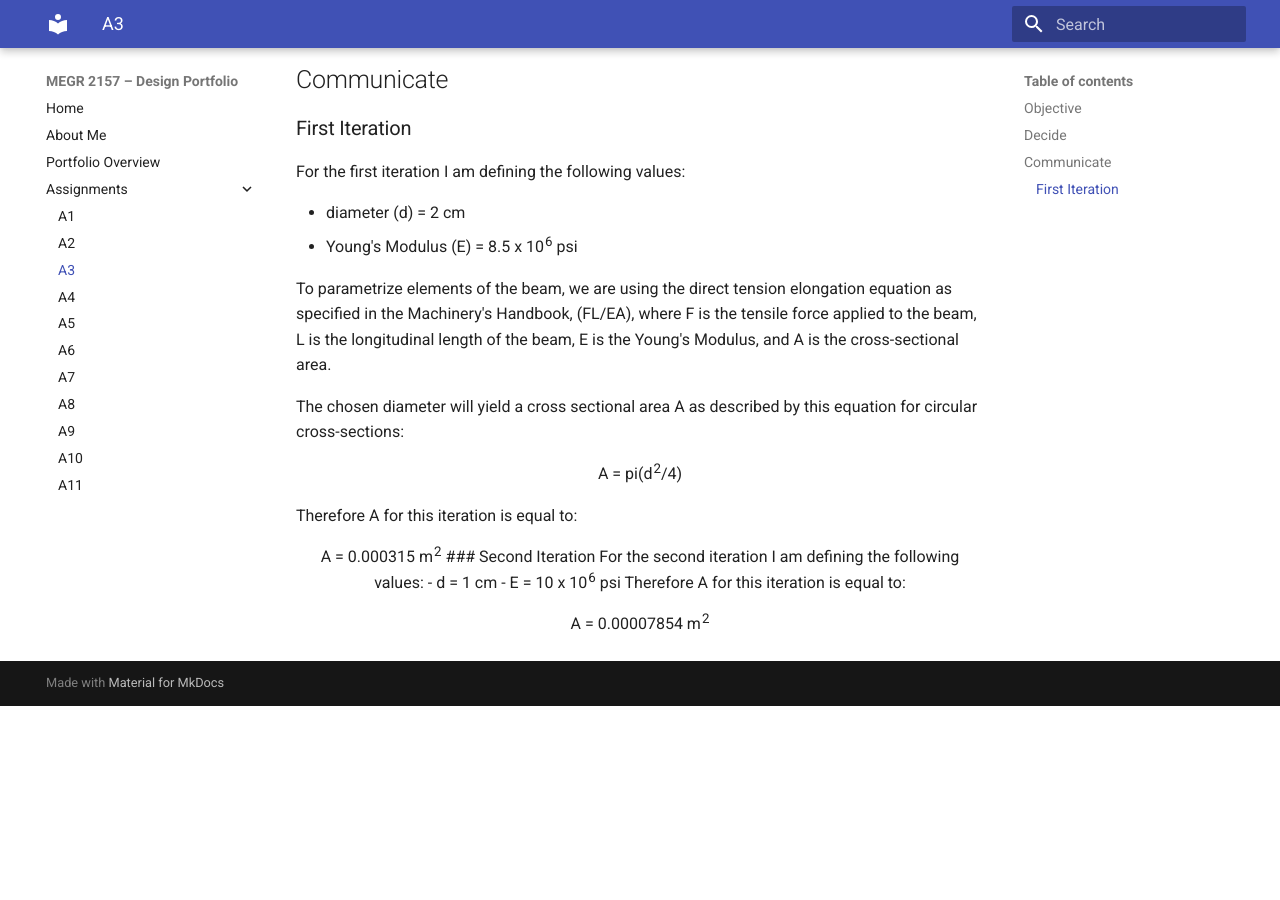
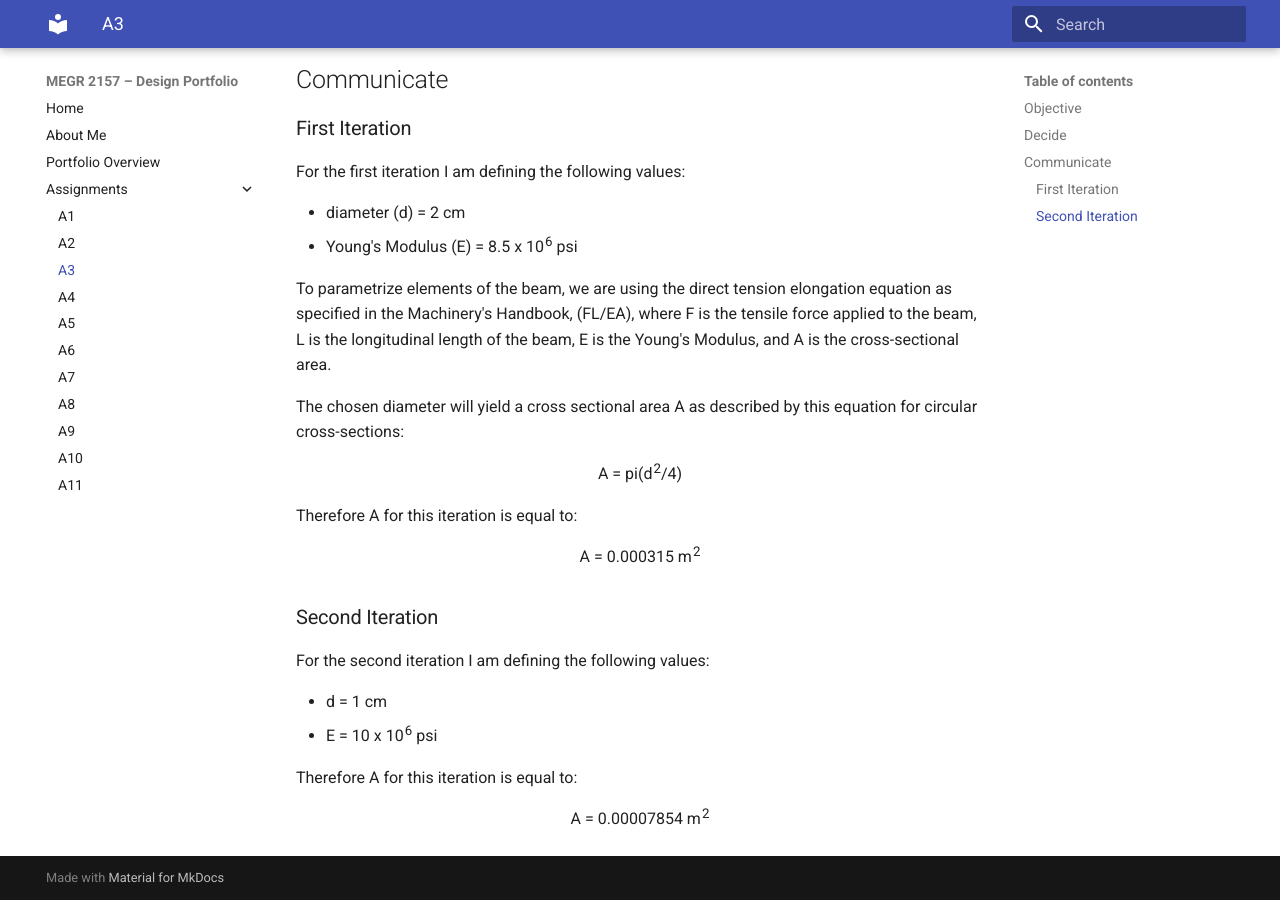
Before and after one commit to bfagan2/megr2156-portfolio, an MkDocs documentation site: the page built from docs/assignments/A03/index.md, in a window 1280 px wide and 900 px high, scrolled down 607 px. Built offline with MkDocs 1.6.1 and Material for MkDocs 9.7.7, drawn with Linux system fonts in a browser that asks for light colours; before the commit the page ends 1313 px from its top, so only the background shows below that.

Commit message:
Fix formatting of area calculations in index.md

```diff
--- a/docs/assignments/A03/index.md
+++ b/docs/assignments/A03/index.md
@@ -25,7 +25,7 @@ The chosen diameter will yield a cross sectional area A as described by this equ
 
 Therefore A for this iteration is equal to:
 
-<p align="center"> A = 0.000315 m<sup>2</sup>
+<p align="center"> A = 0.000315 m<sup>2</sup></p>
 
 
 ### Second Iteration
@@ -37,4 +37,4 @@ For the second iteration I am defining the following values:
 
 Therefore A for this iteration is equal to:
 
-<p align="center"> A = 0.00007854 m<sup>2</sup>
+<p align="center"> A = 0.00007854 m<sup>2</sup></p>
```
